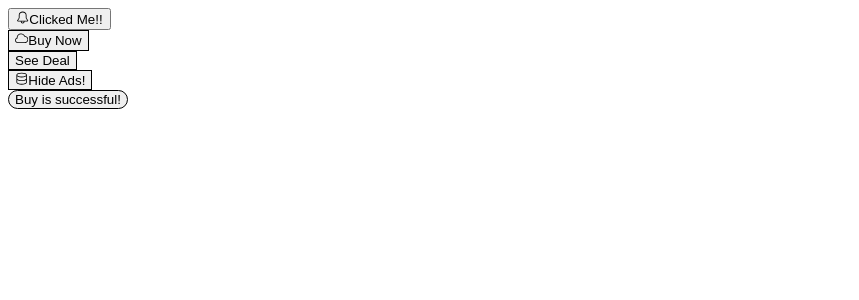
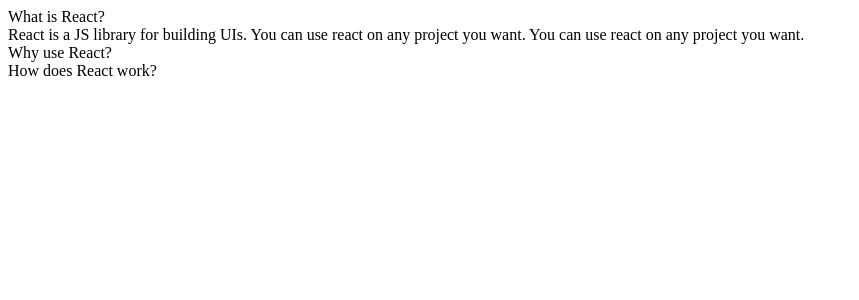
Before and after one commit to DebaKaran/react-redux-masterclass, a React (Vite) app in the folder routing-system/: page / in a window 1280 px wide. Shown: the top 300 px of the page, without its empty margins (0-859 px from the left). Built offline with nearby package versions, Linux system fonts and the light colour scheme.

Commit message:
"Add basic Accordion component with default expanded section

```diff
--- a/routing-system/src/App.tsx
+++ b/routing-system/src/App.tsx
@@ -1,39 +1,31 @@
 import "./index.css";
 import "./App.css";
-import Button from "./components/Buttons/Button";
-import { GoBell, GoDatabase, GoCloud } from "react-icons/go";
 
-function App() {
+import Accordion from "./components/Accordion";
+
+const App = () => {
+  const items = [
+    {
+      label: "What is React?",
+      content:
+        "React is a JS library for building UIs. You can use react on any project you want. You can use react on any project you want.",
+    },
+    {
+      label: "Why use React?",
+      content:
+        "React makes building UIs easier and more modular. You can use react on any project you want. You can use react on any project you want.",
+    },
+    {
+      label: "How does React work?",
+      content:
+        "React creates a virtual DOM and syncs it efficiently with the real DOM. You can use react on any project you want. You can use react on any project you want.",
+    },
+  ];
   return (
     <>
-      <Button
-        buttonVariantProps={{ primary: true }}
-        rounded
-        outlined
-        onClick={() => console.log("Clicked!")}
-        className="mb-5"
-      >
-        <GoBell />
-        Clicked Me!!
-      </Button>
-      <br />
-      <Button buttonVariantProps={{ danger: true }} outlined>
-        <GoCloud />
-        Buy Now
-      </Button>
-      <br />
-      <Button buttonVariantProps={{ warning: true }}>See Deal</Button>
-      <br />
-      <Button buttonVariantProps={{ secondary: true }} outlined>
-        <GoDatabase />
-        Hide Ads!
-      </Button>
-      <br />
-      <Button buttonVariantProps={{ success: true }} outlined rounded>
-        Buy is successful!
-      </Button>
+      <Accordion items={items} />
     </>
   );
-}
+};
 
 export default App;
--- /dev/null
+++ b/routing-system/src/components/Accordion.tsx
@@ -0,0 +1,31 @@
+import React, { useState } from "react";
+
+interface Item {
+  label: string;
+  content: string;
+}
+
+interface AccordionProps {
+  items: Item[];
+}
+
+const Accordion: React.FC<AccordionProps> = ({ items }) => {
+  const [expandedIndex, setExpandedIndex] = useState(0); //0 means the first section is open by default.
+
+  const renderedItems = items.map((item, index) => {
+    const isExpanded = index === expandedIndex;
+
+    const content = isExpanded && <div>{item.content}</div>;
+
+    return (
+      <div key={index}>
+        <div>{item.label}</div>
+        {content}
+      </div>
+    );
+  });
+
+  return <div>{renderedItems}</div>;
+};
+
+export default Accordion;
--- /dev/null
+++ b/routing-system/src/pages/ButtonPage.tsx
@@ -0,0 +1,38 @@
+import React from "react";
+import { GoBell, GoDatabase, GoCloud } from "react-icons/go";
+import Button from "../components/Buttons/Button";
+
+const ButtonPage = () => {
+  return (
+    <>
+      <Button
+        buttonVariantProps={{ primary: true }}
+        rounded
+        outlined
+        onClick={() => console.log("Clicked!")}
+        className="mb-5"
+      >
+        <GoBell />
+        Clicked Me!!
+      </Button>
+      <br />
+      <Button buttonVariantProps={{ danger: true }} outlined>
+        <GoCloud />
+        Buy Now
+      </Button>
+      <br />
+      <Button buttonVariantProps={{ warning: true }}>See Deal</Button>
+      <br />
+      <Button buttonVariantProps={{ secondary: true }} outlined>
+        <GoDatabase />
+        Hide Ads!
+      </Button>
+      <br />
+      <Button buttonVariantProps={{ success: true }} outlined rounded>
+        Buy is successful!
+      </Button>
+    </>
+  );
+};
+
+export default ButtonPage;
```
Also changed, not shown: 1 other file (tests, documents, lock files or other folders).
